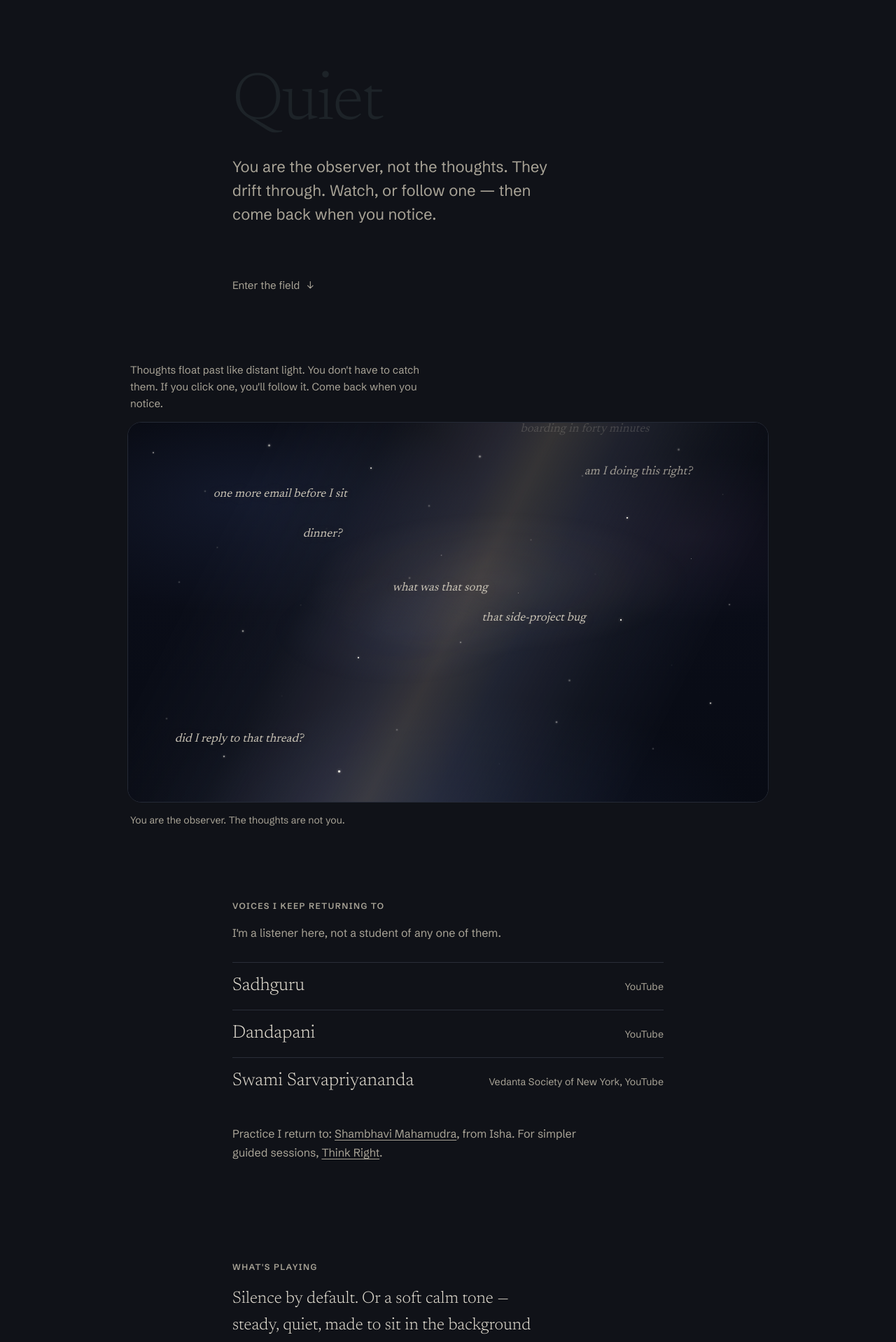
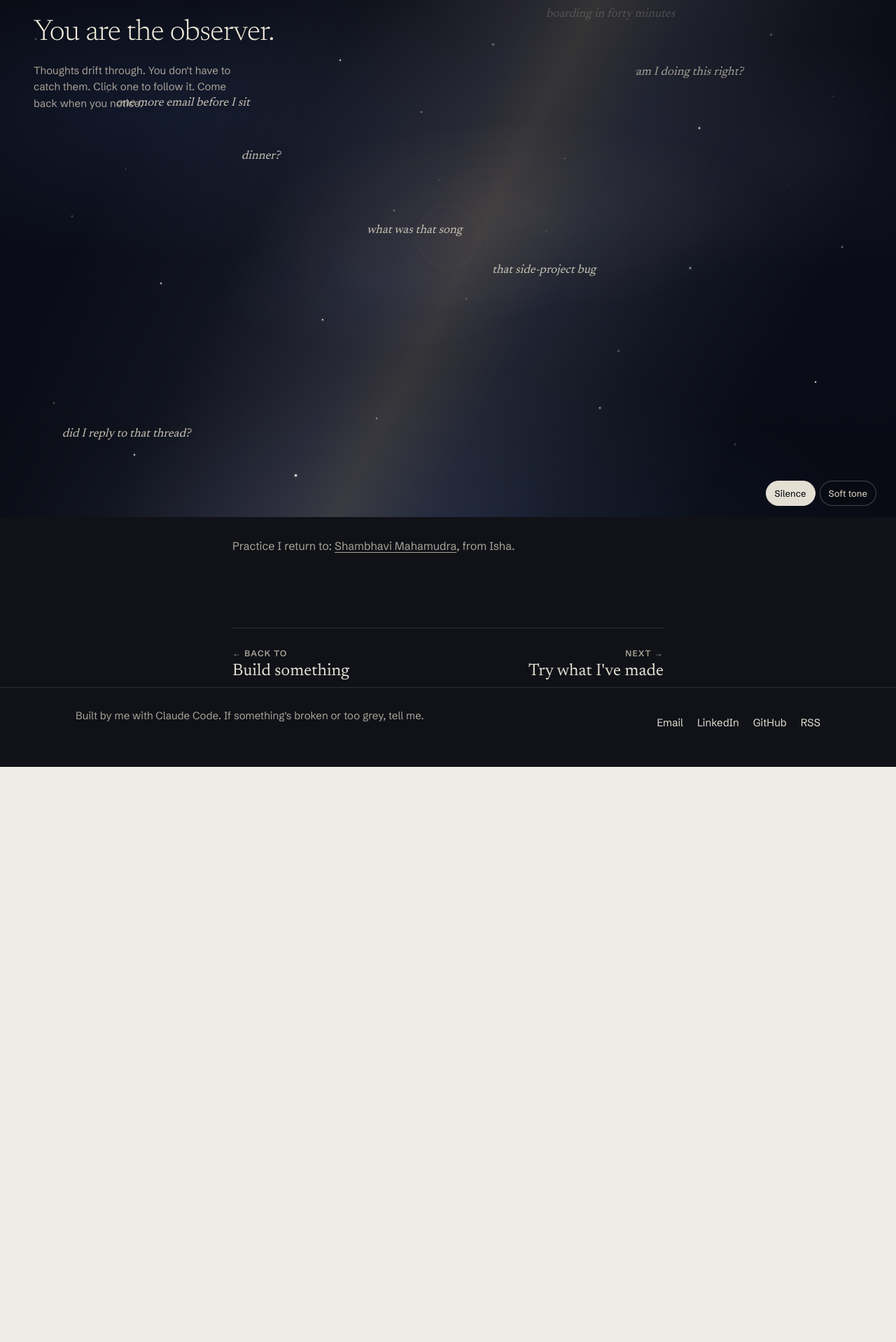
Before and after one commit to dswain8/personal-website, a React (Vite) app: page /quiet in a window 1280 px wide. Shown: the part 60-1978 px from the top of the page at 70% size. After the commit the page ends 1156 px from the top, so only its background shows below. Built offline with nearby package versions, Linux system fonts and the light colour scheme.

Commit message:
Make the Quiet sky the whole page
Drop the hero and link list so the cosmos fills the first screen, with a still center, one thought at a time, a quiet come-back, and Silence / Soft tone on the field.

Co-authored-by: dswain8 <dswain8@users.noreply.github.com>

```diff
--- a/public/radio.css
+++ b/public/radio.css
@@ -355,31 +355,29 @@ blockquote.pull cite { display: block; font: 500 12px/1.6 var(--mono); color: va
    QUIET: starry field, observer frame, short scroll.
    ================================================================= */
 .q { max-width: 680px; margin: 0 auto; padding: 0 clamp(20px, 5vw, 32px); }
-.q-open {
-  min-height: min(calc(100svh - 64px), 520px);
-  display: flex; flex-direction: column; justify-content: center;
-  padding: 48px 0 36px;
-}
-.q-open h1 { font-weight: 300; font-size: clamp(52px, 9vw, 96px); letter-spacing: -0.02em; }
-.q-open .lede { color: var(--ink-2); margin-top: 22px; max-width: 34ch; }
-.q-open .down {
-  margin-top: 40px; font-size: 15px; color: var(--ink-2); text-decoration: none;
-  display: inline-flex; gap: 10px; align-items: center; min-height: 44px;
-}
-.q-open .down:hover { color: var(--ink); }
+.q-practice {
+  margin: 0;
+  padding: 28px 0 8px;
+  font: 400 16px/1.65 var(--sans);
+  color: var(--ink-2);
+  max-width: 42ch;
+}
 .q-sec { padding: clamp(48px, 8vw, 88px) 0; }
-.q-sec.q-sec-tight { padding: clamp(36px, 6vw, 64px) 0; }
 .q-sec p { font: 300 clamp(20px, 2.2vw, 24px)/1.6 var(--serif); color: var(--ink); max-width: 34ch; }
 .q-sec p.small { font: 400 16px/1.65 var(--sans); color: var(--ink-2); max-width: 52ch; }
 .q-sec h2 { font-weight: 300; margin-bottom: 28px; font-size: clamp(30px, 3.6vw, 42px); }
 .q .kicker { color: var(--ink-2); }
 
-.field-wrap { max-width: 980px; margin: 0 auto; padding: 0 clamp(16px, 4vw, 32px) clamp(24px, 4vw, 40px); }
-.field {
-  position: relative; height: clamp(480px, 68vh, 640px); border-radius: 20px; overflow: hidden;
+body[data-side="quiet"] .field-wrap { max-width: none; margin: 0; padding: 0; }
+body[data-side="quiet"] .field {
+  position: relative;
+  height: calc(100svh - 58px);
+  min-height: 520px;
+  border-radius: 0;
+  overflow: hidden;
   background: #05060c;
-  border: 1px solid color-mix(in srgb, var(--rule) 70%, #1a2030);
-  box-shadow: inset 0 0 80px rgba(8, 12, 28, 0.55);
+  border: 0;
+  box-shadow: inset 0 0 120px rgba(5, 8, 18, 0.45);
 }
 /* ---- cosmos layers (Milky Way + stars) ---- */
 .field .cosmos { position: absolute; inset: 0; pointer-events: none; z-index: 0; }
@@ -438,6 +436,76 @@ blockquote.pull cite { display: block; font: 500 12px/1.6 var(--mono); color: va
   0%, 100% { opacity: 0.35; transform: scale(0.9); }
   50% { opacity: 0.95; transform: scale(1.15); }
 }
+.field .still-point {
+  position: absolute; left: 50%; top: 46%; z-index: 1;
+  width: 88px; height: 88px; margin: -44px 0 0 -44px;
+  pointer-events: none;
+}
+.field .still-ring {
+  display: block; width: 100%; height: 100%; border-radius: 50%;
+  border: 1px solid rgba(228, 223, 211, 0.28);
+  box-shadow: 0 0 28px rgba(214, 178, 106, 0.08);
+  opacity: 0.28;
+}
+.field[data-state="watching"] .still-ring {
+  animation: still-breath 7.5s ease-in-out infinite, still-settle 60s linear forwards;
+}
+.field[data-state="watching"] .still-point.lit .still-ring {
+  animation: still-lit 2.2s var(--ease);
+}
+.field[data-state="carried"] .still-point { opacity: 0.4; transition: opacity 0.6s var(--ease); }
+@keyframes still-breath {
+  0%, 100% { transform: scale(0.92); }
+  50% { transform: scale(1.08); }
+}
+@keyframes still-settle {
+  from { opacity: 0.2; border-color: rgba(228, 223, 211, 0.16); }
+  to { opacity: 0.8; border-color: rgba(214, 178, 106, 0.6); box-shadow: 0 0 36px rgba(214, 178, 106, 0.22); }
+}
+@keyframes still-lit {
+  0% { opacity: 1; transform: scale(1.18); box-shadow: 0 0 42px rgba(214, 178, 106, 0.5); }
+  100% { opacity: 0.72; transform: scale(1); }
+}
+.field .field-title {
+  position: absolute; z-index: 4; top: 28px; left: clamp(20px, 4vw, 48px); right: 24px;
+  margin: 0; max-width: 16ch; pointer-events: none;
+  font-weight: 300; font-size: clamp(28px, 3.6vw, 42px); letter-spacing: -0.02em;
+  color: #efe9db;
+  transition: opacity 0.6s var(--ease);
+}
+.field .field-hint {
+  position: absolute; z-index: 4; top: 92px; left: clamp(20px, 4vw, 48px);
+  margin: 0; max-width: 34ch; pointer-events: none;
+  font: 400 15px/1.55 var(--sans); color: #a9a497;
+  transition: opacity 1.4s var(--ease);
+}
+.field .field-hint.is-gone { opacity: 0; }
+.field[data-state="carried"] .field-title,
+.field[data-state="carried"] .field-hint { opacity: 0; }
+.field .field-note {
+  position: absolute; z-index: 4; left: clamp(20px, 4vw, 48px); top: 92px;
+  margin: 0; max-width: 36ch;
+  font: 400 15px/1.5 var(--sans); color: #c8c2b4;
+}
+.field[data-state="carried"] .field-note { opacity: 0; }
+.field .field-sound {
+  position: absolute; z-index: 5; right: clamp(16px, 3vw, 28px); bottom: 16px;
+  display: flex; align-items: center; gap: 6px;
+}
+.field .field-sound button {
+  font: 500 13px/1 var(--sans); min-height: 36px; padding: 0 12px;
+  border-radius: 999px; border: 1px solid rgba(228, 223, 211, 0.28);
+  background: rgba(8, 10, 16, 0.4); color: #c8c2b4; cursor: pointer;
+}
+.field .field-sound button[aria-pressed="true"] {
+  background: #e4dfd3; color: #13151c; border-color: #e4dfd3;
+}
+.field .field-sound label { display: flex; align-items: center; }
+.field .field-sound input[type=range] { width: 84px; accent-color: #d6b26a; }
+@media (max-width: 640px) {
+  .field .field-title { font-size: 28px; }
+  .field .field-hint, .field .field-note { top: 78px; max-width: calc(100% - 40px); }
+}
 .thought {
   position: absolute; left: var(--x); bottom: -40px; z-index: 2;
   font: 400 clamp(15px, 1.6vw, 17px)/1.2 var(--serif); font-style: italic; color: #c8c2b4;
@@ -456,7 +524,7 @@ blockquote.pull cite { display: block; font: 500 12px/1.6 var(--mono); color: va
   0% { transform: translateY(0); opacity: 0; }
   12% { opacity: 1; }
   80% { opacity: 1; }
-  100% { transform: translateY(calc(-1 * clamp(500px, 72vh, 680px))); opacity: 0; }
+  100% { transform: translateY(calc(-1 * (100svh - 24px))); opacity: 0; }
 }
 .field-center { position: absolute; inset: 0; display: grid; place-items: center; pointer-events: none; text-align: center; padding: 24px; }
 .field-center .still { font: 300 15px/1.5 var(--sans); color: #8d897d; max-width: 30ch; }
@@ -470,16 +538,21 @@ blockquote.pull cite { display: block; font: 500 12px/1.6 var(--mono); color: va
   pointer-events: none;
 }
 .field[data-state="carried"] .chain { display: flex; }
-.chain p { margin: 0; font: 400 clamp(20px, 2.6vw, 30px)/1.25 var(--serif); font-style: italic; color: #efe9db; animation: link-in .8s var(--ease) both; }
-.chain p:nth-child(2) { font-size: clamp(18px, 2.2vw, 25px); color: #d8d2c4; }
-.chain p:nth-child(3) { font-size: clamp(17px, 2vw, 22px); color: #c4beb0; }
-.chain p:nth-child(4) { font-size: clamp(16px, 1.8vw, 20px); color: #b2ac9f; }
-@keyframes link-in { from { opacity: 0; transform: translateY(8px); } }
+.chain p { margin: 0; font: 400 clamp(22px, 3vw, 32px)/1.25 var(--serif); font-style: italic; color: #d8d2c4; animation: link-in .8s var(--ease) both; }
+.chain p[data-depth="1"] { font-size: clamp(22px, 3vw, 32px); color: #c4beb0; }
+.chain p[data-depth="2"] { font-size: clamp(26px, 3.5vw, 40px); color: #ddd6c8; }
+.chain p[data-depth="3"] { font-size: clamp(30px, 4vw, 48px); color: #efe9db; }
+.chain p[data-depth="4"] { font-size: clamp(34px, 4.6vw, 56px); color: #f7f3ea; }
+@keyframes link-in { from { opacity: 0; transform: translateY(10px) scale(0.98); } }
 .come-back {
-  pointer-events: auto; margin-top: 28px; font: 600 14px/1 var(--sans);
-  min-height: 46px; padding: 0 22px; border-radius: 999px;
-  background: #d6b26a; color: #13151c; border: 0; cursor: pointer;
-}
+  pointer-events: auto; margin-top: 22px;
+  font: italic 400 18px/1.3 var(--serif);
+  min-height: 44px; padding: 8px 4px;
+  background: transparent; color: #d8d2c4; border: 0; cursor: pointer;
+  text-decoration: underline; text-underline-offset: 6px;
+  text-decoration-color: rgba(214, 178, 106, 0.75);
+}
+.come-back:hover, .come-back:focus-visible { color: #f7f3ea; }
 .field-meta { display: flex; justify-content: space-between; gap: 12px 24px; flex-wrap: wrap; padding: 14px 4px 0; font-size: 14px; color: var(--ink-2); }
 .field-meta p { margin: 0; max-width: 52ch; }
 /* reduced motion: thoughts sit still, sky holds */
@@ -563,7 +636,7 @@ blockquote.pull cite { display: block; font: 500 12px/1.6 var(--mono); color: va
 
 /* fixes */
 .q-sec p.kicker { font: 600 12px/1.2 var(--sans); letter-spacing: 0.12em; text-transform: uppercase; color: var(--ink-2); max-width: none; margin-bottom: 18px; }
-.field-hint { font: 400 15px/1.6 var(--sans); color: var(--ink-2); max-width: 48ch; margin: 0 0 14px 4px; }
+.field .field-hint { font: 400 15px/1.55 var(--sans); color: #a9a497; max-width: 34ch; margin: 0; }
 @media (max-width: 860px) {
   .bar { position: static; }
   .sides { display: grid; grid-template-columns: 1fr 1fr; overflow: visible; margin: 0 -10px; padding: 4px 0 8px; gap: 2px; }
--- a/src/radio/data/quiet.ts
+++ b/src/radio/data/quiet.ts
@@ -1,7 +1,7 @@
 /**
  * Quiet page data.
- * Calm tone: synthesized in `audio.ts` as a soft 432 Hz pad (Web Audio API) —
- * no audio file, no license. UI label is "calm tone", not "drone".
+ * The soft tone is synthesized in `audio.ts` (Web Audio, no file, no license).
+ * The page only labels it "Soft tone".
  */
 
 /** Thought chains for the Quiet field — each opens with the floating label. */
@@ -65,21 +65,3 @@ export const STARS: { x: number; y: number; s: number; d: number }[] = [
   { x: 73, y: 40, s: 0.5, d: 1.6 },
   { x: 88, y: 36, s: 0.7, d: 0.1 },
 ];
-
-export const VOICES = [
-  {
-    name: "Sadhguru",
-    note: "YouTube",
-    href: "https://www.youtube.com/@sadhguru",
-  },
-  {
-    name: "Dandapani",
-    note: "YouTube",
-    href: "https://www.youtube.com/@Dandapani",
-  },
-  {
-    name: "Swami Sarvapriyananda",
-    note: "Vedanta Society of New York, YouTube",
-    href: "https://www.youtube.com/@VedantaNY",
-  },
-] as const;
--- a/src/radio/rooms/QuietRoom.tsx
+++ b/src/radio/rooms/QuietRoom.tsx
@@ -7,34 +7,36 @@ import {
   startDrone,
   stopDrone,
 } from "../audio";
-import {
-  STARS,
-  THOUGHTS,
-  THOUGHT_POS,
-  VOICES,
-} from "../data/quiet";
+import { STARS, THOUGHTS, THOUGHT_POS } from "../data/quiet";
 
 export default function QuietRoom() {
   const [state, setState] = useState<"watching" | "carried">("watching");
   const [chain, setChain] = useState<string[]>([]);
   const [showComeBack, setShowComeBack] = useState(false);
   const returnsRef = useRef(0);
-  const [meta, setMeta] = useState(
-    "You are the observer. The thoughts are not you.",
-  );
+  const [meta, setMeta] = useState("");
   const [droneOn, setDroneOn] = useState(false);
   const [vol, setVol] = useState(30);
+  const [hintOn, setHintOn] = useState(true);
+  const [returned, setReturned] = useState(false);
+  const [watchKey, setWatchKey] = useState(0);
   const timers = useRef<number[]>([]);
   const lastBtn = useRef<HTMLButtonElement | null>(null);
   const fieldRef = useRef<HTMLDivElement>(null);
   const noted = useRef(false);
   const inView = useRef(false);
   const idleT = useRef<number | null>(null);
+  const litT = useRef<number | null>(null);
   const reduceMotion = useRef(
     window.matchMedia("(prefers-reduced-motion: reduce)"),
   );
 
   useEffect(() => () => stopDrone(), []);
+
+  useEffect(() => {
+    const t = window.setTimeout(() => setHintOn(false), 7000);
+    return () => clearTimeout(t);
+  }, []);
 
   const clearTimers = () => {
     timers.current.forEach(clearTimeout);
@@ -81,6 +83,10 @@ export default function QuietRoom() {
         ? "You came back once. That's the whole practice, as far as I can tell."
         : `You came back ${n} times. Still no score.`,
     );
+    setReturned(true);
+    setWatchKey((k) => k + 1);
+    if (litT.current) clearTimeout(litT.current);
+    litT.current = window.setTimeout(() => setReturned(false), 2200);
     lastBtn.current?.focus();
     poke();
   };
@@ -92,52 +98,48 @@ export default function QuietRoom() {
     setState("carried");
     setChain([]);
     setShowComeBack(false);
-    const step = reduceMotion.current.matches ? 0 : 1100;
-    links.forEach((t, idx) => {
+    setHintOn(false);
+    const step = reduceMotion.current.matches ? 0 : 1400;
+    setChain([links[0]]);
+    links.slice(1).forEach((t, idx) => {
       timers.current.push(
         window.setTimeout(() => {
           setChain((c) => [...c, t]);
-        }, idx * step),
+        }, (idx + 1) * step),
       );
     });
     timers.current.push(
       window.setTimeout(
         () => setShowComeBack(true),
-        links.length * step + (step ? 300 : 0),
+        links.length * step + (step ? 400 : 0),
       ),
     );
   };
 
+  const playTone = () => {
+    startDrone(vol / 100);
+    setDroneOn(true);
+  };
+
+  const silence = () => {
+    stopDrone();
+    setDroneOn(false);
+  };
+
+  const depth = chain.length;
+  const currentThought = chain[chain.length - 1] ?? "";
+
   return (
     <>
       <StationStrip stationKey="quiet" />
-      <div className="q">
-        <section className="q-open">
-          <h1 className="reveal">Quiet</h1>
-          <p className="lede reveal">
-            You are the observer, not the thoughts. They drift through. Watch,
-            or follow one — then come back when you notice.
-          </p>
-          <a className="down reveal" href="#watch">
-            Enter the field <span aria-hidden="true">↓</span>
-          </a>
-        </section>
-      </div>
-
       <section
         className="field-wrap"
         id="watch"
         aria-labelledby="watch-h"
-        style={{ scrollMarginTop: 90 }}
       >
         <h2 className="sr" id="watch-h">
           Watching thoughts
         </h2>
-        <p className="field-hint">
-          Thoughts float past like distant light. You don&apos;t have to catch
-          them. If you click one, you&apos;ll follow it. Come back when you
-          notice.
-        </p>
         <div
           className={`field${reduceMotion.current.matches ? " still-mode" : ""}`}
           id="field"
@@ -146,7 +148,10 @@ export default function QuietRoom() {
           onKeyDown={(e) => {
             if (e.key === "Escape" && state === "carried") back();
           }}
-          onPointerDown={poke}
+          onPointerDown={() => {
+            setHintOn(false);
+            poke();
+          }}
         >
           <div className="cosmos" aria-hidden="true">
             <div className="cosmos-deep" />
@@ -167,6 +172,17 @@ export default function QuietRoom() {
               />
             ))}
           </div>
+          <div
+            className={`still-point${returned ? " lit" : ""}`}
+            aria-hidden="true"
+          >
+            <span key={watchKey} className="still-ring" />
+          </div>
+          <h1 className="field-title">You are the observer.</h1>
+          <p className={`field-hint${hintOn ? "" : " is-gone"}`}>
+            Thoughts drift through. You don&apos;t have to catch them. Click
+            one to follow it. Come back when you notice.
+          </p>
           {THOUGHTS.map((t, i) => (
             <button
               key={i}
@@ -187,9 +203,11 @@ export default function QuietRoom() {
             </button>
           ))}
           <div className="chain" id="chain" aria-live="polite">
-            {chain.map((t, i) => (
-              <p key={`${i}-${t}`}>{t}</p>
-            ))}
+            {currentThought ? (
+              <p key={`${depth}-${currentThought}`} data-depth={depth}>
+                {currentThought}
+              </p>
+            ) : null}
             {showComeBack ? (
               <button
                 type="button"
@@ -197,98 +215,45 @@ export default function QuietRoom() {
                 autoFocus
                 onClick={back}
               >
-                Oh. Come back
+                Come back
               </button>
             ) : null}
           </div>
-        </div>
-        <div className="field-meta">
-          <p id="returns" aria-live="polite">
+          <p
+            className={`field-note${meta ? "" : " sr"}`}
+            id="returns"
+            aria-live="polite"
+          >
             {meta}
           </p>
-        </div>
-      </section>
-
-      <div className="q">
-        <section className="q-sec q-sec-tight" aria-labelledby="voices">
-          <p className="kicker" id="voices">
-            Voices I keep returning to
-          </p>
-          <p className="small">
-            I&apos;m a listener here, not a student of any one of them.
-          </p>
-          <ul className="voices">
-            {VOICES.map((v) => (
-              <li key={v.href}>
-                <a href={v.href} rel="noreferrer">
-                  <span>{v.name}</span>
-                  <span>{v.note}</span>
-                </a>
-              </li>
-            ))}
-          </ul>
-          <p className="small" style={{ marginTop: 28 }}>
-            Practice I return to:{" "}
-            <a
-              className="textlink"
-              href="https://www.ishafoundation.org/inner-engineering"
-              rel="noreferrer"
+          <div className="field-sound" role="group" aria-label="Sound">
+            <button
+              type="button"
+              aria-pressed={!droneOn}
+              onClick={silence}
             >
-              Shambhavi Mahamudra
-            </a>
-            , from Isha. For simpler guided sessions,{" "}
-            <a
-              className="textlink"
-              href="https://www.thinkright.me"
-              rel="noreferrer"
-            >
-              Think Right
-            </a>
-            .
-          </p>
-        </section>
-
-        <section
-          className="q-sec q-sec-tight"
-          aria-labelledby="sound-h"
-          style={{ paddingBottom: 40 }}
-        >
-          <p className="kicker" id="sound-h">
-            What&apos;s playing
-          </p>
-          <p>
-            Silence by default. Or a soft calm tone — steady, quiet, made to sit
-            in the background while you watch.
-          </p>
-          <div className="sound">
+              Silence
+            </button>
             <button
               type="button"
               id="calm-tone"
               aria-pressed={droneOn}
-              aria-label={
-                droneOn ? "Stop calm tone" : "Play soft calm tone"
-              }
               onClick={() => {
-                if (isDroneOn()) {
-                  stopDrone();
-                  setDroneOn(false);
-                } else {
-                  startDrone(vol / 100);
-                  setDroneOn(true);
-                }
+                if (!isDroneOn()) playTone();
               }}
             >
-              {droneOn ? "Calm tone on · stop" : "Play calm tone"}
+              Soft tone
             </button>
             {droneOn ? (
               <label htmlFor="vol">
-                Volume{" "}
+                <span className="sr">Volume</span>
                 <input
                   id="vol"
                   type="range"
                   min={0}
                   max={100}
                   value={vol}
+                  aria-label="Volume"
                   onChange={(e) => {
                     const v = Number(e.target.value);
                     setVol(v);
@@ -297,12 +262,22 @@ export default function QuietRoom() {
                 />
               </label>
             ) : null}
-            <p>
-              A soft 432&nbsp;Hz tone your browser generates — no track, no
-              copyright. Stops when you leave this page.
-            </p>
           </div>
-        </section>
+        </div>
+      </section>
+
+      <div className="q">
+        <p className="q-practice">
+          Practice I return to:{" "}
+          <a
+            className="textlink"
+            href="https://www.ishafoundation.org/inner-engineering"
+            rel="noreferrer"
+          >
+            Shambhavi Mahamudra
+          </a>
+          , from Isha.
+        </p>
         <NextSide
           prev={{ key: "build", name: "Build something", label: "Back to" }}
           next={{ key: "try", name: "Try what I've made" }}
```
